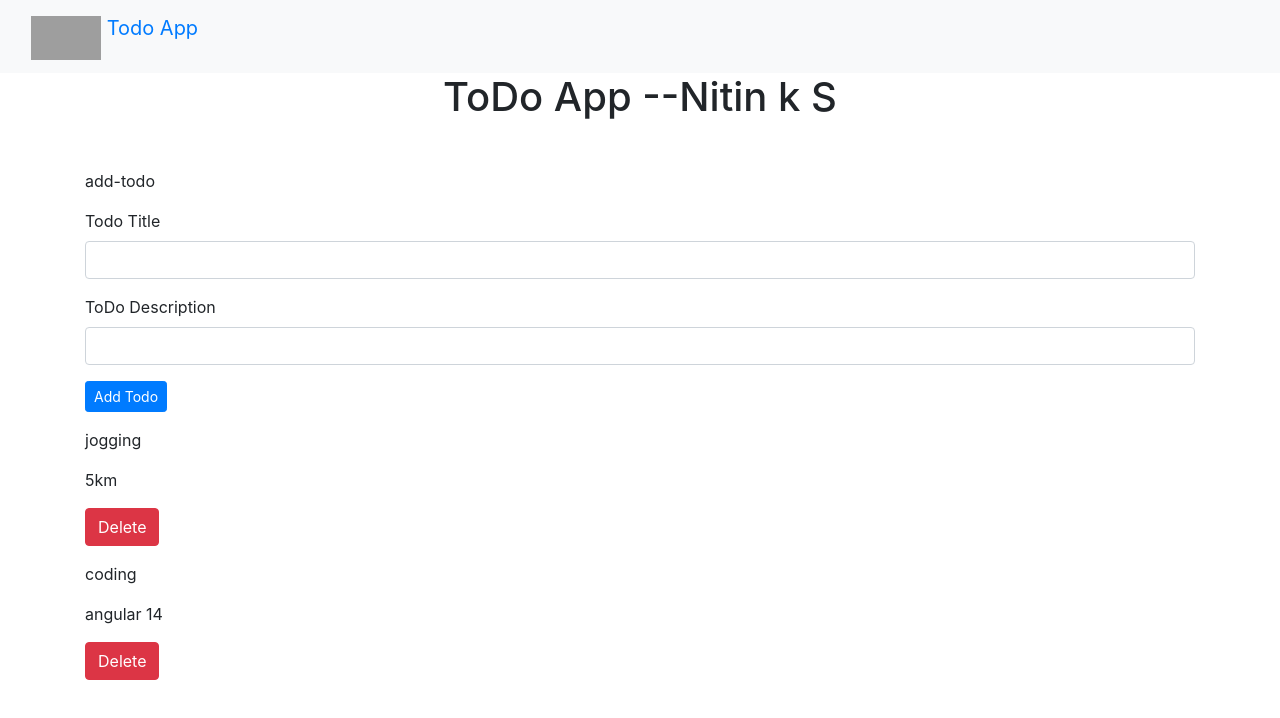
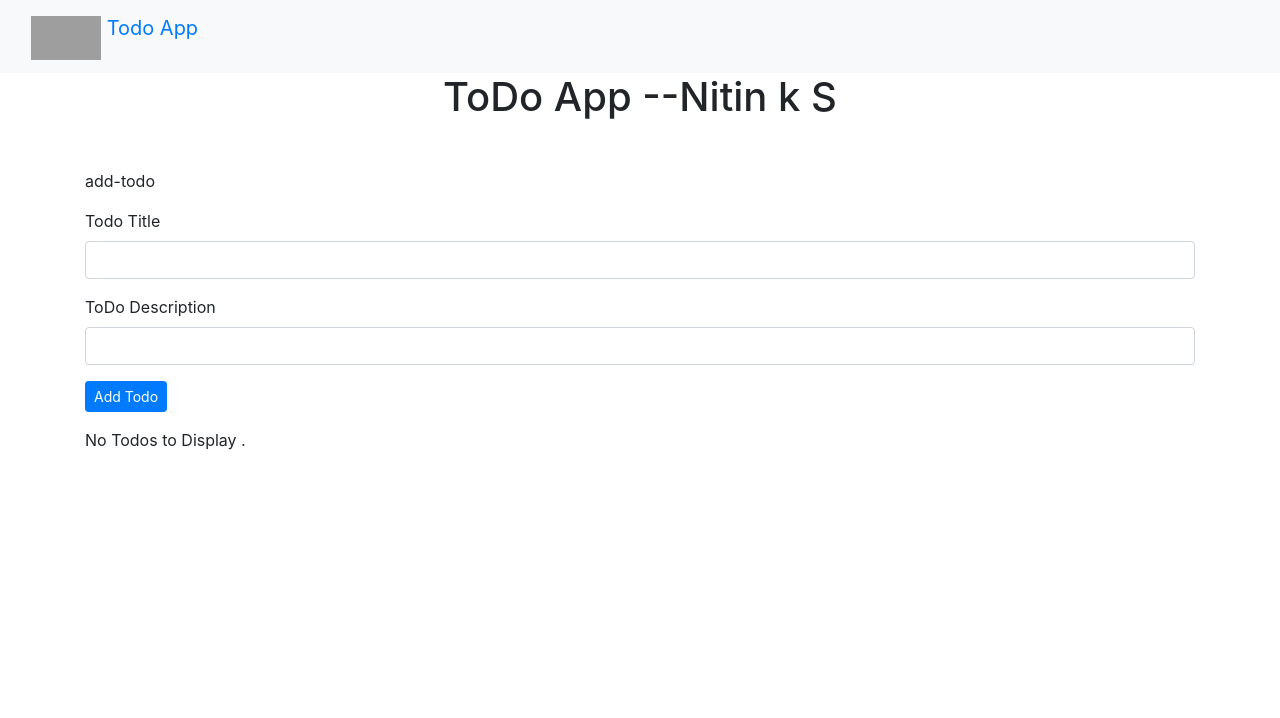
Before and after one commit to nitinks17/Advance-Angular--Todo-App, an Angular app: page / in a window 1280 px wide. Shown: the top 718 px of the page. Built offline with nearby package versions, Linux system fonts and the light colour scheme; grey boxes are pictures that could not be loaded.

Commit message:
enabled localstorage-to store items in ls

```diff
--- a/src/app/components/todo/todo.component.html
+++ b/src/app/components/todo/todo.component.html
@@ -2,8 +2,8 @@
 <app-add-todo (todoAdd)="addTodo($event)"></app-add-todo>
 
 <div *ngIf="this.todoArr.length===0; else elseBlock">No Todos to Display .</div>
+
 <ng-template #elseBlock>
-
 <div *ngFor="let elem of todoArr" #elseBlock >
     <app-todolist [Todo]="elem" (TodoDelete)="deleteTodoelem($event)"></app-todolist>
 </div>
--- a/src/app/components/todo/todo.component.ts
+++ b/src/app/components/todo/todo.component.ts
@@ -7,38 +7,36 @@ import { TodoInterface } from './todointerface';
   styleUrls: ['./todo.component.css']
 })
 export class TodoComponent implements OnInit {
+  localItem:any;
+  todoArr:TodoInterface[]=[]
+  constructor() {
 
-  todoArr:TodoInterface[]=[]
-  constructor() { }
+  }
 
   ngOnInit(): void {
-    this.todoArr=[
-      {
-        sno:1,
-        title:"jogging",
-        description:"5km",
-        active:true
-
-      },
-      {
-        sno:2,
-        title:"coding",
-        description:"angular 14",
-        active:true
-      },
-
-    ]
+    this.localItem=localStorage.getItem("todosElements")
+    console.log("fff",this.localItem)
+    if(this.localItem===null){
+      this.todoArr=[]
+    }
+    else{
+      this.todoArr=JSON.parse(this.localItem)
+    }
   }
 
   deleteTodoelem(item:TodoInterface){
     const index=this.todoArr.indexOf(item)
     this.todoArr.splice(index,1)
     console.log("item",item)
+    localStorage.setItem("todosElements",JSON.stringify(this.todoArr))
 
   }
 
   addTodo(addedtodo:TodoInterface){
-    console.log("addedtodo",addedtodo)
+
+
+console.log("addedtodo",addedtodo)
 this.todoArr.push(addedtodo)
+localStorage.setItem("todosElements",JSON.stringify(this.todoArr))
   }
 }
```
